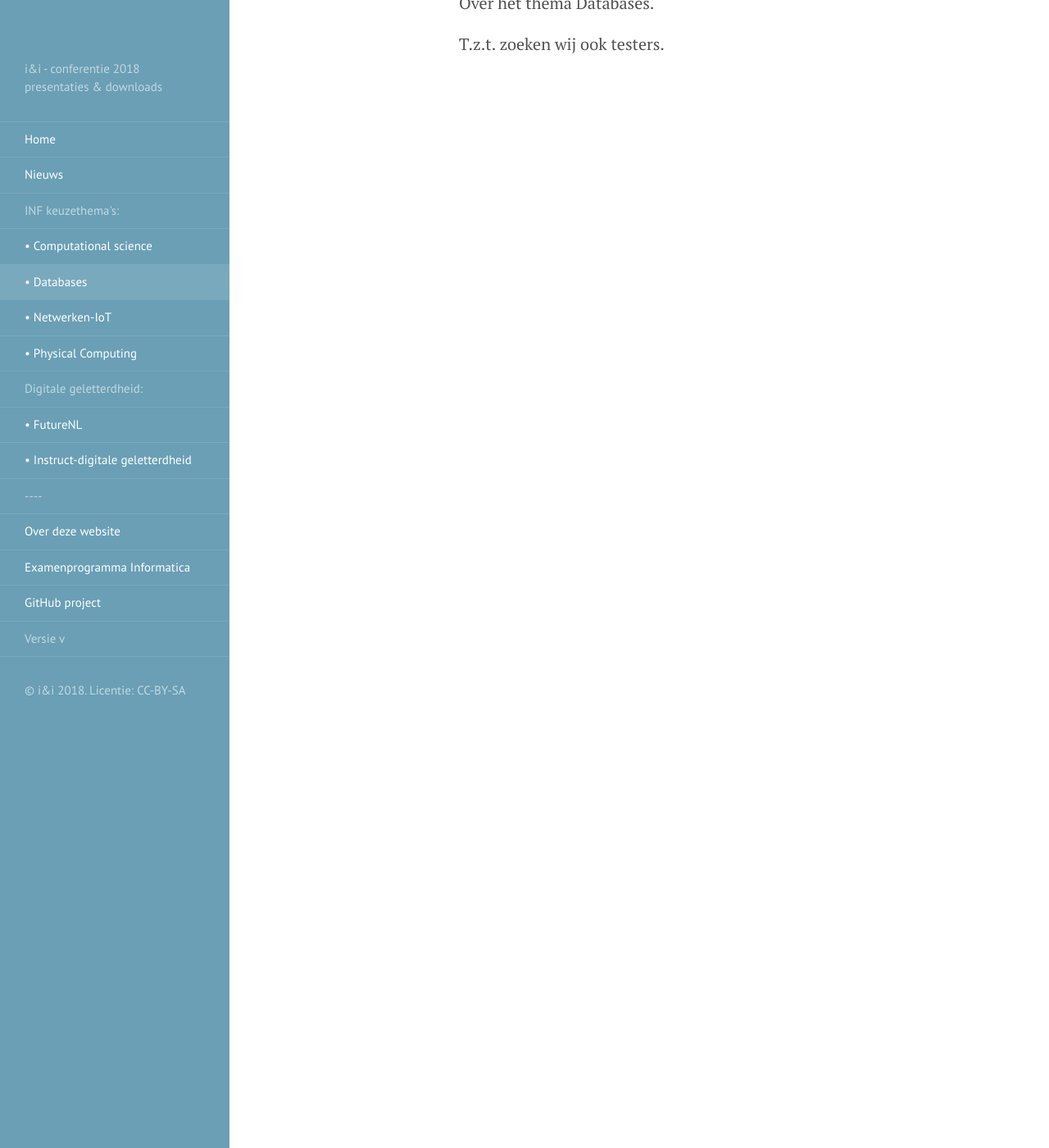
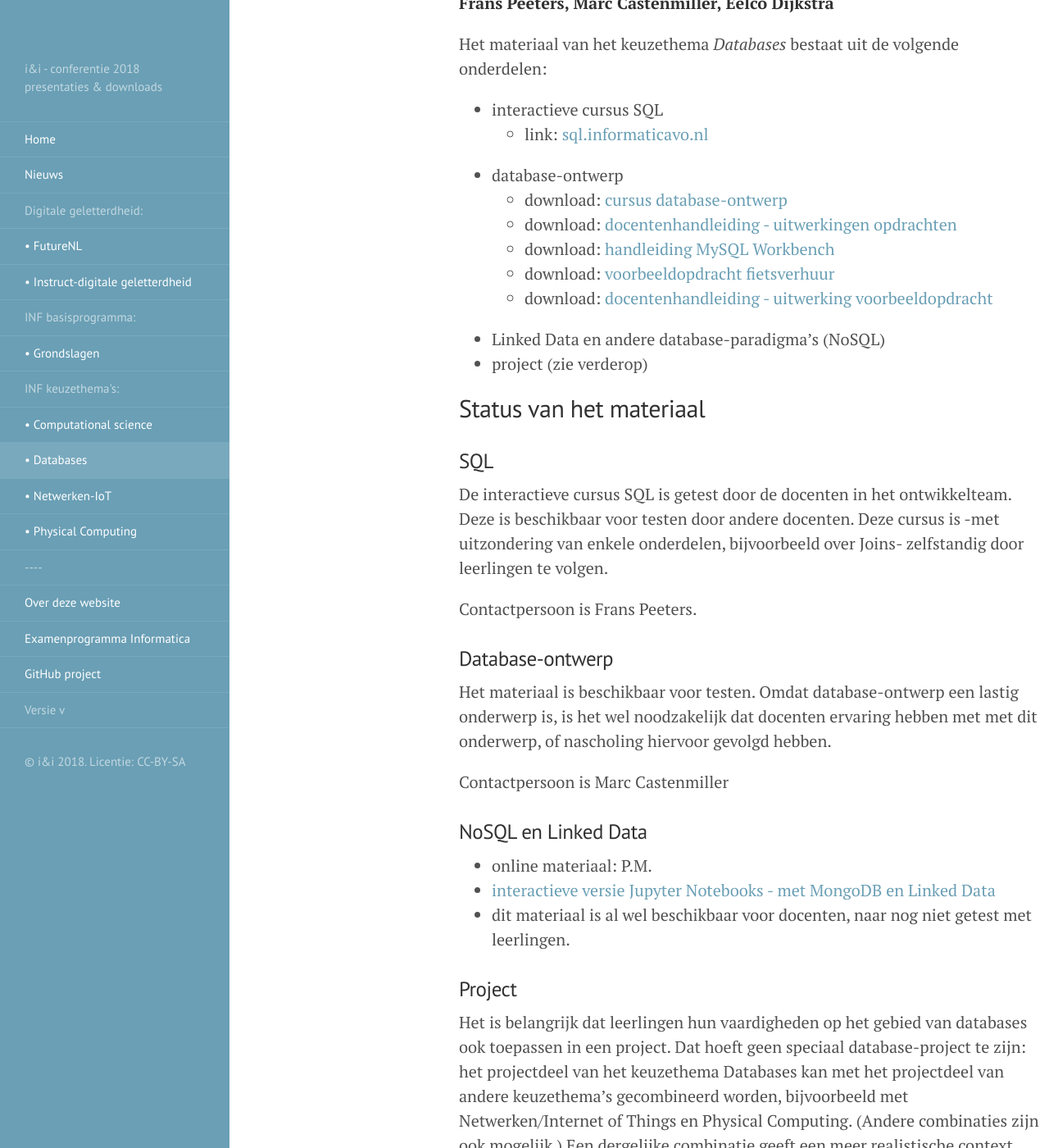
Before and after one commit to infvo/ieni2018, a Jekyll site: the page built from _themas/databases.md, in a window 1280 px wide and 1400 px high, scrolled down 203 px. Shown: the whole window at 82% size. Built offline with Jekyll 4.4.1, drawn with Linux system fonts in a browser that asks for light colours; some of the changed text lies outside the part shown.

Commit message:
Database-pagina bijgewerkt

```diff
--- a/_config.yml
+++ b/_config.yml
@@ -35,6 +35,8 @@ collections:
     output: true
   themas:
     output: true
+  basis:
+    output: true
 
 
 # Exclude from processing.
--- a/_includes/sidebar.html
+++ b/_includes/sidebar.html
@@ -12,6 +12,36 @@
   <nav class="sidebar-nav">
     <a class="sidebar-nav-item{% if page.title == "Home" %} active{% endif %}" href="{{ site.baseurl }}/">Home</a>
     <a class="sidebar-nav-item{% if page.title == "Nieuws" %} active{% endif %}" href="{{ site.baseurl }}/nieuws.html">Nieuws</a>
+
+    <span class="sidebar-nav-item">Digitale geletterdheid:</span>
+    {% assign dg_list = site.dg %}
+    {% for node in dg_list %}
+      {% if node.title != null %}
+        {% if node.layout == "dg-layout" %}
+          <a class="sidebar-nav-item{% if page.url == node.url %} active{% endif %}" href="{{ site.baseurl }}{{ node.url }}">&bull; {{ node.title }}</a>
+          {% for subnode in dg_list %}
+            {% if subnode.layout == "subthema" and subnode.thema == node.thema and subnode.thema == page.thema %}
+               <a class="sidebar-nav-item{% if page.url == subnode.url %} active{% endif %}" href="{{ site.baseurl }}{{ subnode.url }}"> &nbsp; &nbsp; - {{ subnode.title }}</a>
+            {% endif %}
+          {% endfor %}
+        {% endif %}
+      {% endif %}
+    {% endfor %}
+
+    <span class="sidebar-nav-item">INF basisprogramma:</span>
+    {% assign basis_list = site.basis %}
+    {% for node in basis_list %}
+      {% if node.title != null %}
+        {% if node.layout == "basis-layout" %}
+          <a class="sidebar-nav-item{% if page.url == node.url %} active{% endif %}" href="{{ site.baseurl }}{{ node.url }}">&bull; {{ node.title }}</a>
+          {% for subnode in basis_list %}
+            {% if subnode.layout == "subthema" and subnode.thema == node.thema and subnode.thema == page.thema %}
+               <a class="sidebar-nav-item{% if page.url == subnode.url %} active{% endif %}" href="{{ site.baseurl }}{{ subnode.url }}"> &nbsp; &nbsp; - {{ subnode.title }}</a>
+            {% endif %}
+          {% endfor %}
+        {% endif %}
+      {% endif %}
+    {% endfor %}
 
     <span class="sidebar-nav-item">INF keuzethema's:</span>
     {% assign themas_list = site.themas %}
@@ -28,20 +58,6 @@
       {% endif %}
     {% endfor %}
 
-    <span class="sidebar-nav-item">Digitale geletterdheid:</span>
-    {% assign dg_list = site.dg %}
-    {% for node in dg_list %}
-      {% if node.title != null %}
-        {% if node.layout == "dg-layout" %}
-          <a class="sidebar-nav-item{% if page.url == node.url %} active{% endif %}" href="{{ site.baseurl }}{{ node.url }}">&bull; {{ node.title }}</a>
-          {% for subnode in dg_list %}
-            {% if subnode.layout == "subthema" and subnode.thema == node.thema and subnode.thema == page.thema %}
-               <a class="sidebar-nav-item{% if page.url == subnode.url %} active{% endif %}" href="{{ site.baseurl }}{{ subnode.url }}"> &nbsp; &nbsp; - {{ subnode.title }}</a>
-            {% endif %}
-          {% endfor %}
-        {% endif %}
-      {% endif %}
-    {% endfor %}
 
     <span class="sidebar-nav-item">----</span>
     {% comment %}
--- /dev/null
+++ b/_layouts/basis-layout.html
@@ -0,0 +1,5 @@
+---
+layout: page
+---
+
+{{ content }}
--- a/_themas/databases.md
+++ b/_themas/databases.md
@@ -4,6 +4,69 @@ layout: thema
 thema: "databases"
 ---
 
-Over het thema Databases.
+**Frans Peeters, Marc Castenmiller, Eelco Dijkstra**
 
-T.z.t. zoeken wij ook testers.
+Het materiaal van het keuzethema *Databases* bestaat uit de volgende onderdelen:
+
+* interactieve cursus SQL
+    * link: [sql.informaticavo.nl](https://sql.informaticavo.nl){:target="_blank"}
+* database-ontwerp
+    * download: [cursus database-ontwerp](databases/cursus-databasedesign-versie-5.pdf){:target="_blank"}
+    * download: [docentenhandleiding - uitwerkingen opdrachten](databases/uitwerkingen-cursus-databasedesign-versie-4.pdf){:target="_blank"}
+    * download: [handleiding MySQL Workbench](databases/mysqlworkbench-versie-2.pdf){:target="_blank"}
+    * download: [voorbeeldopdracht fietsverhuur](databases/practicum-fietsverhuur-versie-2.pdf){:target="_blank"}
+    * download: [docentenhandleiding - uitwerking voorbeeldopdracht](databases/implementatie-van-fietsverhuur-versie-4.pdf){:target="_blank"}
+* Linked Data en andere database-paradigma's (NoSQL)
+* project (zie verderop)
+
+## Status van het materiaal
+
+### SQL
+
+De interactieve cursus SQL is getest door de docenten in het ontwikkelteam.
+Deze is beschikbaar voor testen door andere docenten.
+Deze cursus is -met uitzondering van enkele onderdelen, bijvoorbeeld over Joins- zelfstandig door leerlingen te volgen.
+
+Contactpersoon is Frans Peeters.
+
+### Database-ontwerp
+
+Het materiaal is beschikbaar voor testen.
+Omdat database-ontwerp een lastig onderwerp is, is het wel noodzakelijk dat docenten ervaring hebben met met dit onderwerp,
+of nascholing hiervoor gevolgd hebben.
+
+Contactpersoon is Marc Castenmiller
+
+### NoSQL en Linked Data
+
+* online materiaal: P.M.
+* [interactieve versie Jupyter Notebooks - met MongoDB en Linked Data](https://db.infvo.nl:8000){:target="_blank"}
+* dit materiaal is al wel beschikbaar voor docenten, naar nog niet getest met leerlingen.
+
+### Project
+
+Het is belangrijk dat leerlingen hun vaardigheden op het gebied van databases ook toepassen in een project.
+Dat hoeft geen speciaal database-project te zijn:
+het projectdeel van het keuzethema Databases kan met het projectdeel van andere keuzethema's gecombineerd worden,
+bijvoorbeeld met Netwerken/Internet of Things en Physical Computing.
+(Andere combinaties zijn ook mogelijk.)
+Een dergelijke combinatie geeft een meer realistische context voor het database-aspect.
+Bovendien geeft dit de mogelijkheid om  leerlingen met verschillende achtergronden en interesses in een projectteam samen te laten werken.
+
+
+
+## Nascholing
+
+Voor de interactieve cursus SQL lijkt geen nascholing nodig:
+de meeste docenten beheersen deze stof waarschijnlijk al.
+Bovendien is dit materiaal is ook voor docenten goed toegankelijk.
+
+*Database-ontwerp* is een lastig onderwerp:
+hiervoor is nascholing zeker nodig.
+Een mogelijkheid daarvoor is het volgen van de Oracle-cursus XXX (online).
+Daarnaast is oefening met eigen opdrachten nodig, onder begeleiding van meer ervaren docenten (of database-ontwerpers).
+Over de mogelijkheden hiervoor wordt nog nagedacht.
+
+Voor de onderdelen *NoSQL* en *Linked Data* wordt nascholing aangeboden:
+de eerstvolgende gelegenheid is de netwerkbijeenkomst Informatica van Betapartners,
+op donderdag 24 januari 2019 (16:00-20:00 uur, VU Amsterdam).
```
Also changed, not shown: _basis/grondslagen.md (added, +7 -0 lines), _dg/futureNL.md (+9 -1 lines), pages/examenprog.md (+1 -1 lines), 6 other files.
